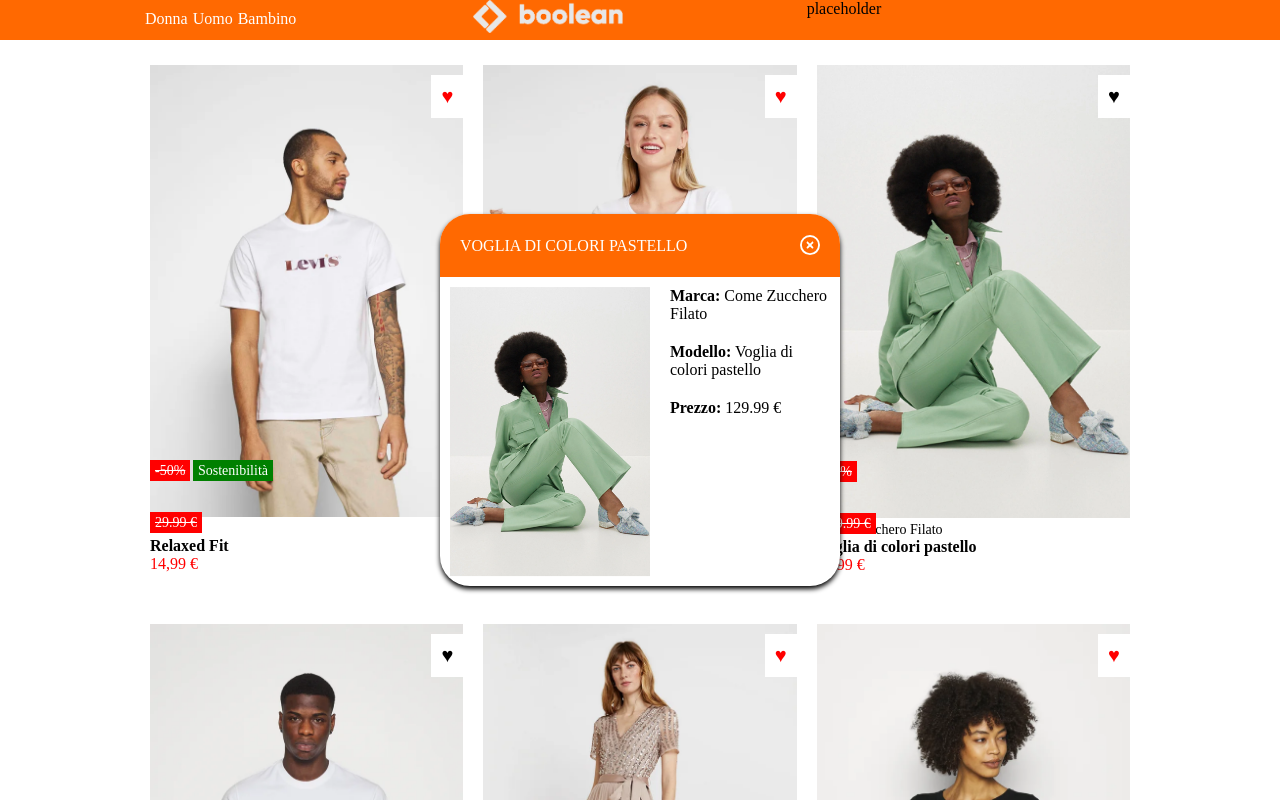
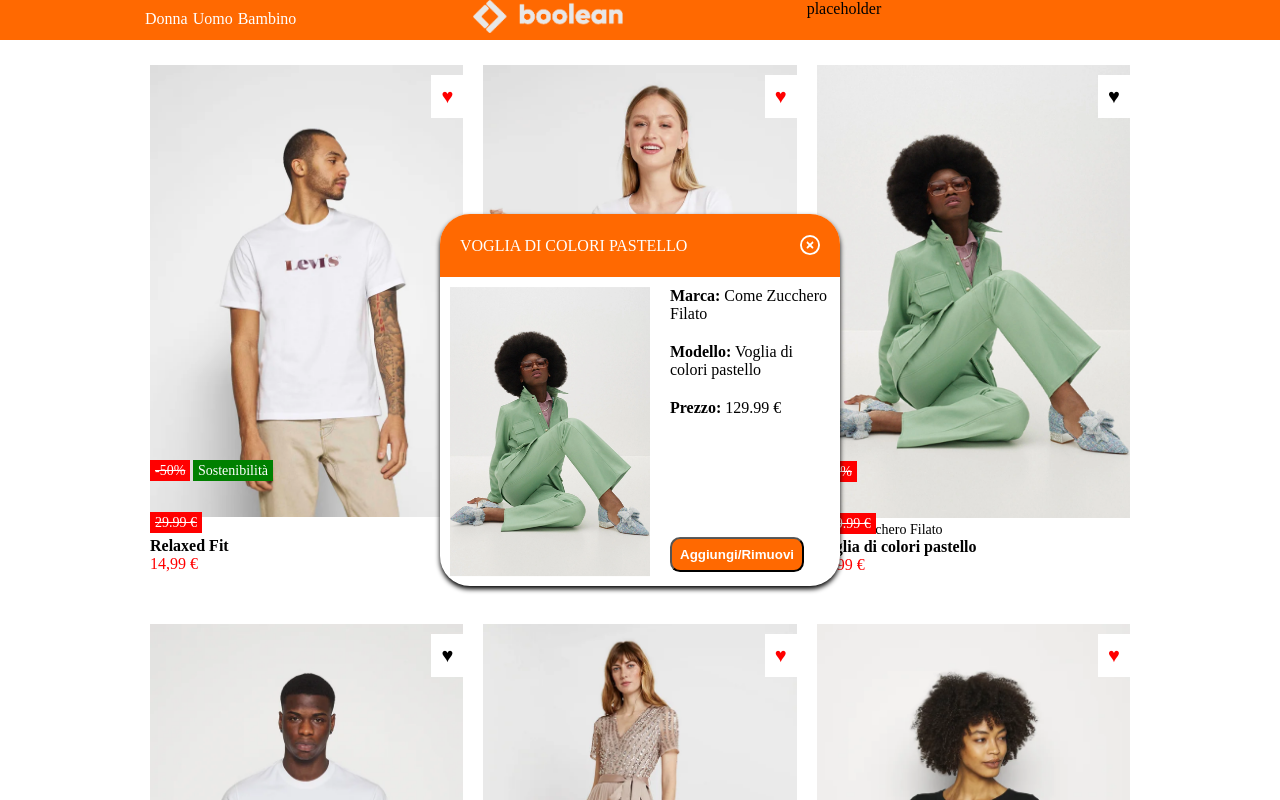
Before and after one commit to edocico/vite-boolando, a Vue app: page / in a window 1280 px wide. Both pictures are taken after a click on the element 973 px from the left and 547 px from the top of the page. Shown: the top 800 px of the page. Built offline with nearby package versions, Linux system fonts and the light colour scheme; data requests are answered from the project's data file.

Commit message:
add and remove from favorites in the modal

```diff
--- a/src/components/PageMain.vue
+++ b/src/components/PageMain.vue
@@ -24,6 +24,9 @@ export default {
     closeModal() {
       this.modalOpen = false;
       this.modalProduct = {};
+    },
+    favorites() {
+      this.modalProduct.isInFavorites = !this.modalProduct.isInFavorites;
     },
   },
   mounted() {
@@ -74,6 +77,7 @@ export default {
               <li>
                 <span class="tag">Prezzo:</span> {{ modalProduct.price }} &euro;
               </li>
+              <button class="add" @click="favorites">Aggiungi/Rimuovi</button>
             </ul>
           </div>
         </div>
@@ -145,6 +149,15 @@ main {
     .desc li {
       margin-bottom: 20px;
     }
+
+    .add {
+      padding: 8px;
+      margin-top: 100px;
+      border-radius: 10px;
+      background-color: #ff6901;
+      color: white;
+      font-weight: 900;
+    }
   }
 }
 </style>
```
